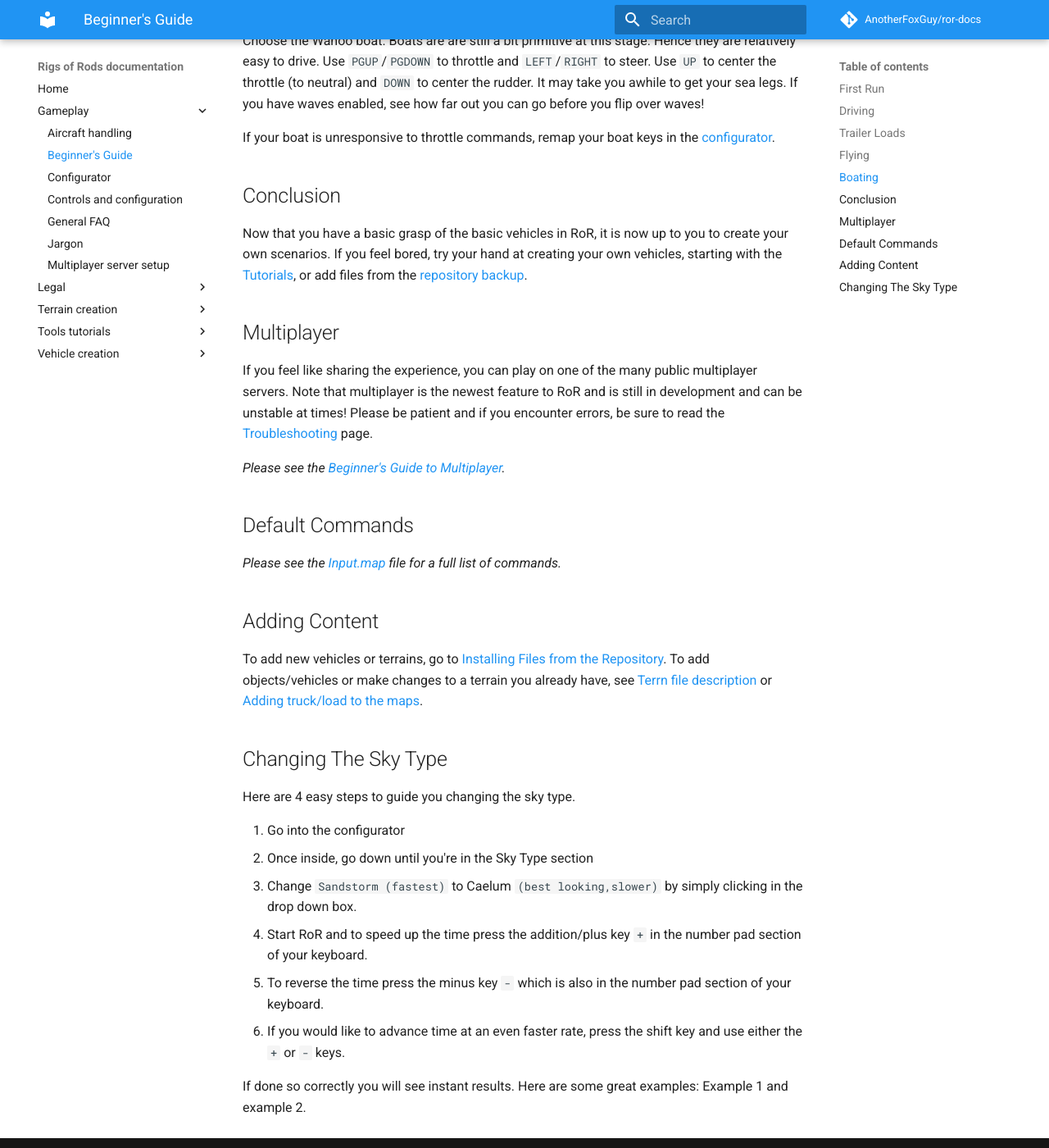
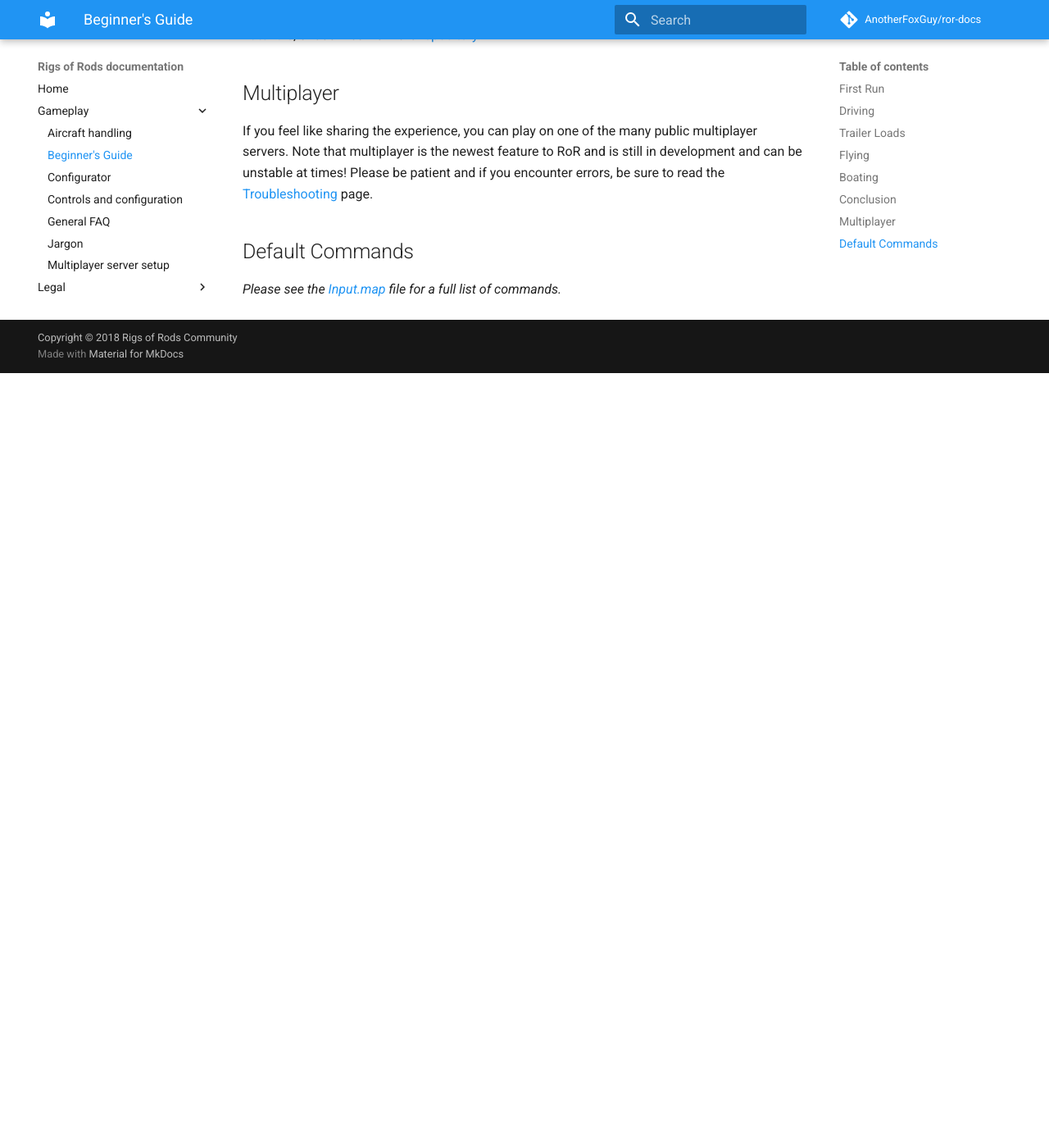
Before and after one commit to BlenderCN-Org/ror-docs, an MkDocs documentation site: the page built from source/gameplay/beginners-guide.md, in a window 1280 px wide and 1400 px high, scrolled down 2719 px. Shown: the whole window at 82% size. Built offline with MkDocs 1.6.1 and Material for MkDocs 9.7.7, drawn with Linux system fonts in a browser that asks for light colours; comment, search, counter and statistics services are not loaded; after the commit the page ends 3174 px from its top, so only the background shows below that; some of the changed text lies outside the part shown.

Commit message:
:wrench: Updated Beginners Guide

```diff
--- a/source/gameplay/beginners-guide.md
+++ b/source/gameplay/beginners-guide.md
@@ -4,19 +4,11 @@ title:  "Beginner's Guide"
 categories: [gameplay]
 ---
 
-
-
-For installation help, see [Installation Guide](https://archives.rigsofrods.org/wiki/index.php/Installation_Guide).
-
-This guide is converted from the old wiki backup at [archives.rigsofrods.org](https://archives.rigsofrods.org/wiki/index.php/Beginner%27s_Guide).
-
-Note: You can watch some videotutorials instead reading this page at [Beginner's Guide videotutorials](https://archives.rigsofrods.org/wiki/index.php/Beginner%27s_Guide_videotutorials) page
-
 ## First Run
 
-You are now ready to launch RoR! You spawn as a country person (grey if using 0.34 or lower) known lovingly as RoRbot. You control him with the arrow keys while using `SHIFT` to run and `SPACE` to jump (good for getting over bumps, or if you get stuck).
+You spawn as a country person known lovingly as RoRbot. You control him with the arrow keys while using `SHIFT` to run and `SPACE` to jump (good for getting over bumps, or if you get stuck).
 
-For the sake of this tutorial, select *North St. Helens*. You spawn you in front of a building known as the *Rig-a-Deal*. This is where you will spawn new trucks. Walk into the "Office" to bring up the selection menu. If your game seems to freeze, don't panic! The truck list can be intensive to load and may take a few seconds. Use the arrow keys to move through the menus. Go to `Transport Trucks` and select the *DAF Semi truck*. The truck spawns inside the Rig-a-Deal with you inside it. If you happen to spawn the truck with RoRbot outside of the vehicle, simply hit `ENTER`/`RETURN` to get in a vehicle.
+For the sake of this tutorial, select *North St. Helens*. You spawn you in front of a building known as the *Rig-a-Deal*. This is where you will spawn new trucks. Walk into the "Office" to bring up the selection menu. Go to `Transport Trucks` and select the *DAF Semi truck*. The truck spawns inside the Rig-a-Deal with you inside it. If you happen to spawn the truck with RoRbot outside of the vehicle, simply hit `ENTER`/`RETURN` to get in a vehicle.
 
 ## Driving
 
@@ -60,35 +52,14 @@ This tutorial does not make use of the autopilot. For more information regarding
 
 We must explore beyond Coldwater to get to the marina. Take the main road out of Coldwater, heading southwest toward the Elk Hotel. Take the second left after you leave town. You should see the water soon. When you arrive at the marina, you should see marina-style boat docks and a ramp along with a building. Walk around to the front of the building and enter the open door. Choose the Wahoo boat. Boats are are still a bit primitive at this stage. Hence they are relatively easy to drive. Use `PGUP`/`PGDOWN` to throttle and `LEFT`/`RIGHT` to steer. Use `UP` to center the throttle (to neutral) and `DOWN` to center the rudder. It may take you awhile to get your sea legs. If you have waves enabled, see how far out you can go before you flip over waves!
 
-If your boat is unresponsive to throttle commands, remap your boat keys in the [configurator](http://docs.rigsofrods.org/gameplay/configurator).
-
 ## Conclusion
 
-Now that you have a basic grasp of the basic vehicles in RoR, it is now up to you to create your own scenarios. If you feel bored, try your hand at creating your own vehicles, starting with the [Tutorials](https://archives.rigsofrods.org/wiki/index.php/Tutorials), or add files from the [repository backup](https://repofiles.avrintech.net/).
+Now that you have a basic grasp of the basic vehicles in RoR, it is now up to you to create your own scenarios. If you feel bored, try your hand at creating your own vehicles, starting with the [Tutorials](/vehicle-creation/making-softbodies/), or add files from the [repository](http://forum.rigsofrods.org/resources/).
 
 ## Multiplayer
 
-If you feel like sharing the experience, you can play on one of the many public multiplayer servers. Note that multiplayer is the newest feature to RoR and is still in development and can be unstable at times! Please be patient and if you encounter errors, be sure to read the [Troubleshooting](https://archives.rigsofrods.org/wiki/index.php/Troubleshooting) page.
-
-*Please see the [Beginner's Guide to Multiplayer](https://archives.rigsofrods.org/wiki/index.php/Beginner%27s_Guide_to_Multiplayer).*
+If you feel like sharing the experience, you can play on one of the many public multiplayer servers. Note that multiplayer is the newest feature to RoR and is still in development and can be unstable at times! Please be patient and if you encounter errors, be sure to read the [Troubleshooting](http://localhost:8000/gameplay/general-faq/) page.
 
 ## Default Commands
 
-*Please see the [Input.map](http://docs.rigsofrods.org/gameplay/controls-config) file for a full list of commands.*
-
-## Adding Content
-
-To add new vehicles or terrains, go to [Installing Files from the Repository](https://archives.rigsofrods.org/wiki/index.php/Installing_Files_from_the_Repository_post_0.36). To add objects/vehicles or make changes to a terrain you already have, see [Terrn file description](http://docs.rigsofrods.org/terrain-creation/terrn2-subsystem) or [Adding truck/load to the maps](https://archives.rigsofrods.org/wiki/index.php/Adding_truck/load_to_the_maps).
-
-## Changing The Sky Type
-
-Here are 4 easy steps to guide you changing the sky type.
-
-1. Go into the configurator
-2. Once inside, go down until you're in the Sky Type section
-3. Change `Sandstorm (fastest)` to Caelum `(best looking,slower)` by simply clicking in the drop down box.
-4. Start RoR and to speed up the time press the addition/plus key `+` in the number pad section of your keyboard.
-5. To reverse the time press the minus key `-` which is also in the number pad section of your keyboard.
-6. If you would like to advance time at an even faster rate, press the shift key and use either the `+` or `-` keys.
-
-If done so correctly you will see instant results. Here are some great examples: Example 1 and example 2.
+*Please see the [Input.map](/gameplay/controls-config) file for a full list of commands.*
```
